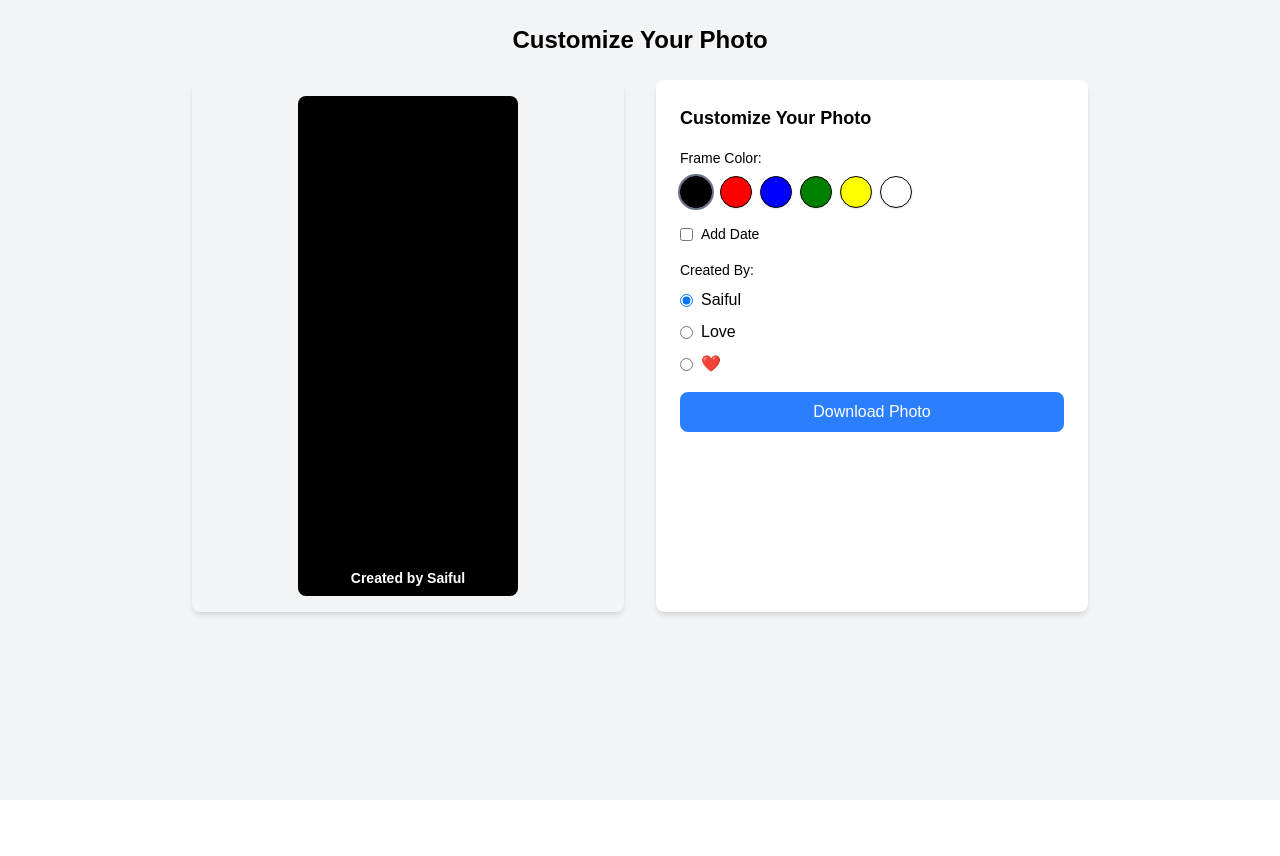
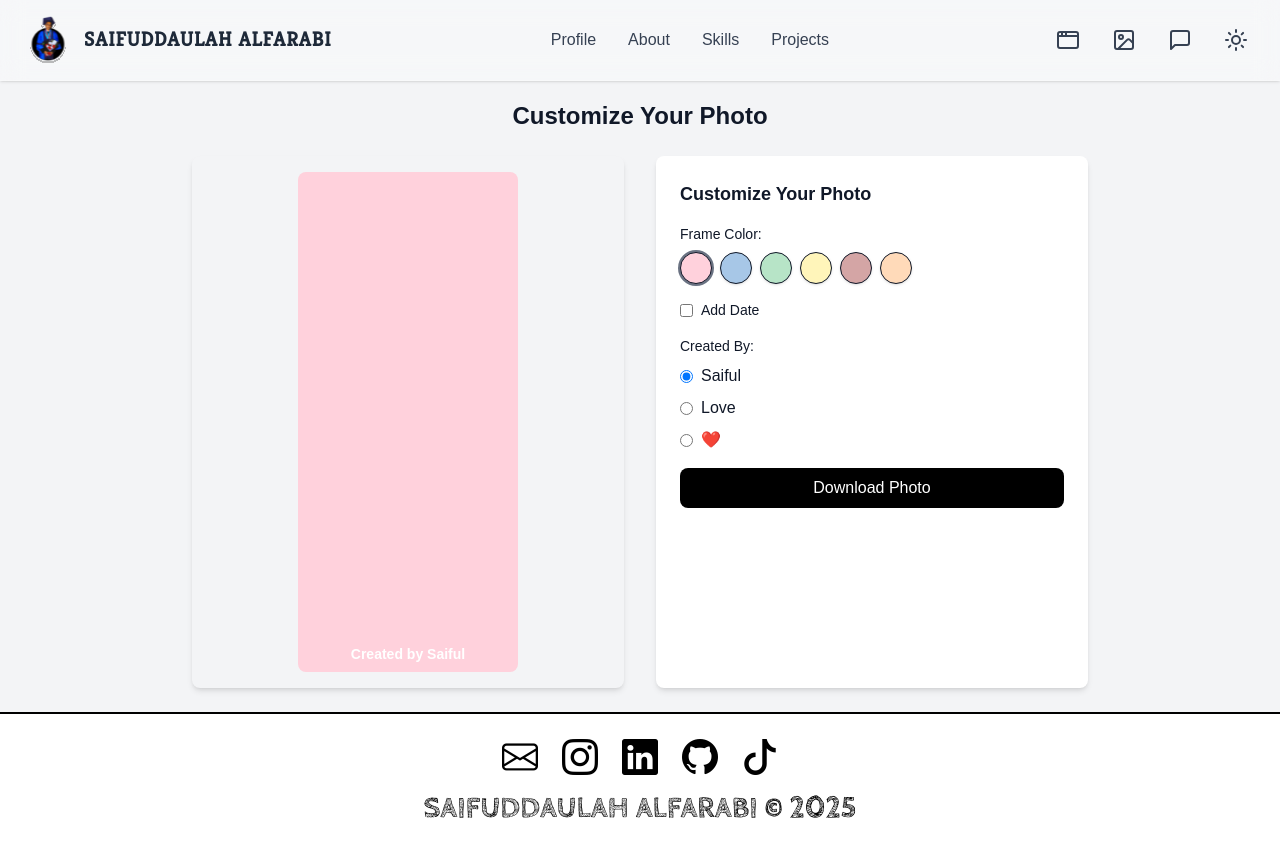
Before and after one commit to SaifulDA/webportov3, a React (Vite) app: page /customize in a window 1280 px wide. Shown: the top 856 px of the page. Before the commit the page ends 800 px from the top, so only its background shows below. Built offline with nearby package versions, Linux system fonts and the light colour scheme.

Commit message:
Fix: Style and image resolution

```diff
--- a/src/pages/app/CustomizePhoto.jsx
+++ b/src/pages/app/CustomizePhoto.jsx
@@ -1,36 +1,41 @@
 import { useLocation } from "react-router-dom";
 import { useState, useRef, useEffect } from "react";
+import Navbar from "../home/Navbar";
+import Footer from "../home/Footer";
 
 const CustomizePhoto = () => {
   const location = useLocation();
   const { photos } = location.state || { photos: [] };
-  const [frameColor, setFrameColor] = useState("black");
+  const [frameColor, setFrameColor] = useState("#FFD1DC"); // Default: Pastel Pink
   const [addDate, setAddDate] = useState(false);
   const [createdBy, setCreatedBy] = useState("Saiful");
   const canvasRef = useRef(null);
   const previewRef = useRef(null);
   const frameWidth = 180;
   const frameHeight = 500;
+  const scaleFactor = 3;
 
   const drawCanvas = () => {
     const canvas = canvasRef.current;
     const ctx = canvas.getContext("2d");
-    canvas.width = frameWidth;
-    canvas.height = frameHeight;
+    canvas.width = frameWidth * scaleFactor;
+    canvas.height = frameHeight * scaleFactor;
 
     ctx.fillStyle = frameColor;
     ctx.fillRect(0, 0, canvas.width, canvas.height);
 
-    const photoSize = 120;
+    ctx.imageSmoothingEnabled = true;
+
+    const photoSize = 120 * scaleFactor;
     photos.slice(0, 3).forEach((photo, index) => {
-      const x = (frameWidth - photoSize) / 2;
-      const y = 20 + index * (photoSize + 20);
+      const x = ((frameWidth - 120) / 2) * scaleFactor;
+      const y = (20 + index * (120 + 20)) * scaleFactor;
       const img = new Image();
       img.src = photo;
       img.onload = () => {
         ctx.save();
         ctx.beginPath();
-        ctx.roundRect(x, y, photoSize, photoSize, 15);
+        ctx.roundRect(x, y, photoSize, photoSize, 15 * scaleFactor);
         ctx.clip();
         ctx.drawImage(img, x, y, photoSize, photoSize);
         ctx.restore();
@@ -39,12 +44,13 @@ const CustomizePhoto = () => {
 
     if (addDate) {
       ctx.fillStyle = "white";
-      ctx.font = "14px Arial";
+      ctx.font = `${14 * scaleFactor}px Arial`;
       ctx.textAlign = "center";
-      ctx.fillText(new Date().toLocaleDateString(), frameWidth / 2, frameHeight - 40);
+      ctx.fillText(new Date().toLocaleDateString(), canvas.width / 2, canvas.height - 40 * scaleFactor);
     }
+
     ctx.fillStyle = "white";
-    ctx.fillText(`Created by ${createdBy}`, frameWidth / 2, frameHeight - 20);
+    ctx.fillText(`Created by ${createdBy}`, canvas.width / 2, canvas.height - 20 * scaleFactor);
   };
 
   useEffect(() => {
@@ -54,40 +60,41 @@ const CustomizePhoto = () => {
   const handleDownload = () => {
     const link = document.createElement("a");
     link.download = "custom_photo.png";
-    link.href = canvasRef.current.toDataURL();
+    link.href = canvasRef.current.toDataURL("image/png", 1.0);
     link.click();
   };
 
   return (
-    <div className="min-h-screen bg-gray-100 p-6 flex flex-col items-center">
-      <h1 className="text-2xl font-bold mb-6 text-center">Customize Your Photo</h1>
+    <div className="min-h-screen flex flex-col bg-gray-100 dark:bg-gray-900 transition-colors duration-300">
+      <Navbar />
+      <section className="flex-grow p-6 flex flex-col items-center pt-25">
+        <h1 className="text-2xl font-bold mb-6 text-center text-gray-900 dark:text-white">Customize Your Photo</h1>
         <canvas ref={canvasRef} className="hidden" />
         <div className="w-full max-w-4xl grid grid-cols-1 md:grid-cols-2 gap-8">
-        <div className="bg-gray-100 rounded-lg p-4 shadow-md flex justify-center">
-          <div
-            ref={previewRef}
-            className="relative w-[220px] h-[500px] rounded-lg overflow-hidden flex flex-col items-center"
-            style={{ backgroundColor: frameColor }}
-          >
+          <div className="bg-gray-100 dark:bg-gray-600 rounded-lg p-4 shadow-md flex justify-center">
+            <div ref={previewRef} className="relative w-[220px] h-[500px] rounded-lg overflow-hidden flex flex-col items-center" style={{ backgroundColor: frameColor }}>
               {photos.slice(0, 3).map((photo, index) => (
                 <img key={index} src={photo} className="w-[120px] h-[120px] rounded-lg object-cover my-3" alt="Captured" />
               ))}
-            {addDate && (
-              <p className="absolute bottom-10 text-white font-bold text-sm">
-                {new Date().toLocaleDateString()}
-              </p>
-            )}
+              {addDate && <p className="absolute bottom-10 text-white font-bold text-sm">{new Date().toLocaleDateString()}</p>}
               <p className="absolute bottom-2 text-white font-bold text-sm">Created by {createdBy}</p>
             </div>
           </div>
-        <div className="bg-white rounded-lg p-6 shadow-md">
+          <div className="bg-white dark:bg-gray-600 rounded-lg p-6 shadow-md text-gray-900 dark:text-white">
             <h2 className="text-lg font-semibold mb-4">Customize Your Photo</h2>
             <div className="mb-4">
               <label className="block text-sm font-medium mb-2">Frame Color:</label>
               <div className="flex flex-wrap gap-2">
-              {["black", "red", "blue", "green", "yellow", "white"].map((color) => (
+                {[
+                  { name: "Pastel Pink", color: "#FFD1DC" },
+                  { name: "Pastel Blue", color: "#A7C7E7" },
+                  { name: "Pastel Green", color: "#B7E4C7" },
+                  { name: "Pastel Yellow", color: "#FFF5BA" },
+                  { name: "Pastel Purple", color: "#D4A5A5" },
+                  { name: "Pastel Peach", color: "#FFDAB9" },
+                ].map(({ name, color }) => (
                   <button
-                  key={color}
+                    key={name}
                     className={`w-8 h-8 rounded-full border shadow-sm transition-shadow hover:shadow-md ${frameColor === color ? "ring-2 ring-gray-500" : ""}`}
                     style={{ backgroundColor: color }}
                     onClick={() => setFrameColor(color)}
@@ -96,41 +103,29 @@ const CustomizePhoto = () => {
               </div>
             </div>
             <div className="flex items-center mb-4">
-            <input
-              type="checkbox"
-              id="addDate"
-              checked={addDate}
-              onChange={() => setAddDate(!addDate)}
-              className="mr-2 rounded border-gray-300 focus:ring-blue-500"
-            />
-            <label htmlFor="addDate" className="text-sm">Add Date</label>
+              <input type="checkbox" id="addDate" checked={addDate} onChange={() => setAddDate(!addDate)} className="mr-2 rounded border-gray-300 focus:ring-blue-500" />
+              <label htmlFor="addDate" className="text-sm">
+                Add Date
+              </label>
             </div>
             <div className="mb-4">
               <label className="block text-sm font-medium mb-2">Created By:</label>
               <div className="flex flex-col gap-2">
                 {["Saiful", "Love", "❤️"].map((name) => (
                   <label key={name} className="flex items-center">
-                  <input
-                    type="radio"
-                    name="createdBy"
-                    value={name}
-                    checked={createdBy === name}
-                    onChange={() => setCreatedBy(name)}
-                    className="mr-2 rounded border-gray-300 focus:ring-blue-500"
-                  />
+                    <input type="radio" name="createdBy" value={name} checked={createdBy === name} onChange={() => setCreatedBy(name)} className="mr-2 rounded border-gray-300 focus:ring-blue-500" />
                     {name}
                   </label>
                 ))}
               </div>
             </div>
-          <button
-            onClick={handleDownload}
-            className="bg-blue-500 hover:bg-blue-600 text-white px-4 py-2 rounded-lg w-full transition-colors"
-          >
+            <button onClick={handleDownload} className="bg-black hover:bg-blue-600 text-white dark:bg-white dark:text-black dark:hover:text-white px-4 py-2 rounded-lg w-full transition-colors">
               Download Photo
             </button>
           </div>
         </div>
+      </section>
+      <Footer />
     </div>
   );
 };
```
Lines whose indentation alone changed are shown as unchanged.
